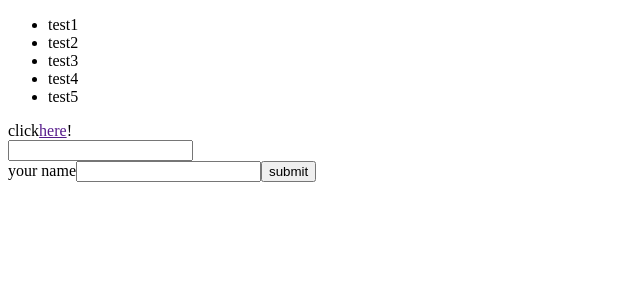
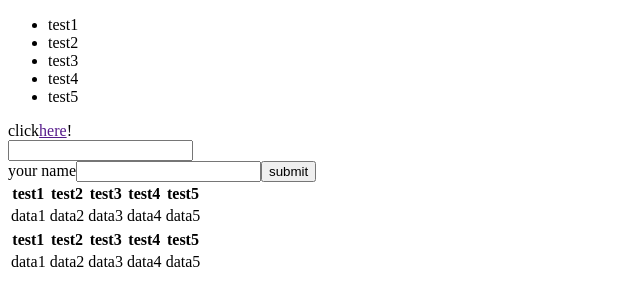
Before and after one commit to DDury/WebCamp, a plain HTML site: page 1.html/index.html in a window 1280 px wide. Shown: the whole page, without its empty margins (0-640 px from the left). Drawn offline with Linux system fonts and the light colour scheme.

Commit message:
html_table

```diff
--- a/1.html/index.html
+++ b/1.html/index.html
@@ -23,5 +23,38 @@
     <form action="www.naver.com">
       <label>your name<input type="text" /><button>submit</button></label>
     </form>
+    <table>
+      <tr>
+        <th>test1</th>
+        <th>test2</th>
+        <th>test3</th>
+        <th>test4</th>
+        <th>test5</th>
+      </tr>
+      <tr>
+        <td>data1</td>
+        <td>data2</td>
+        <td>data3</td>
+        <td>data4</td>
+        <td>data5</td>
+      </tr>
+    </table>
+
+    <table>
+      <tr>
+        <th>test1</th>
+        <th>test2</th>
+        <th>test3</th>
+        <th>test4</th>
+        <th>test5</th>
+      </tr>
+      <tr>
+        <td>data1</td>
+        <td>data2</td>
+        <td>data3</td>
+        <td>data4</td>
+        <td>data5</td>
+      </tr>
+    </table>
   </body>
 </html>
```
